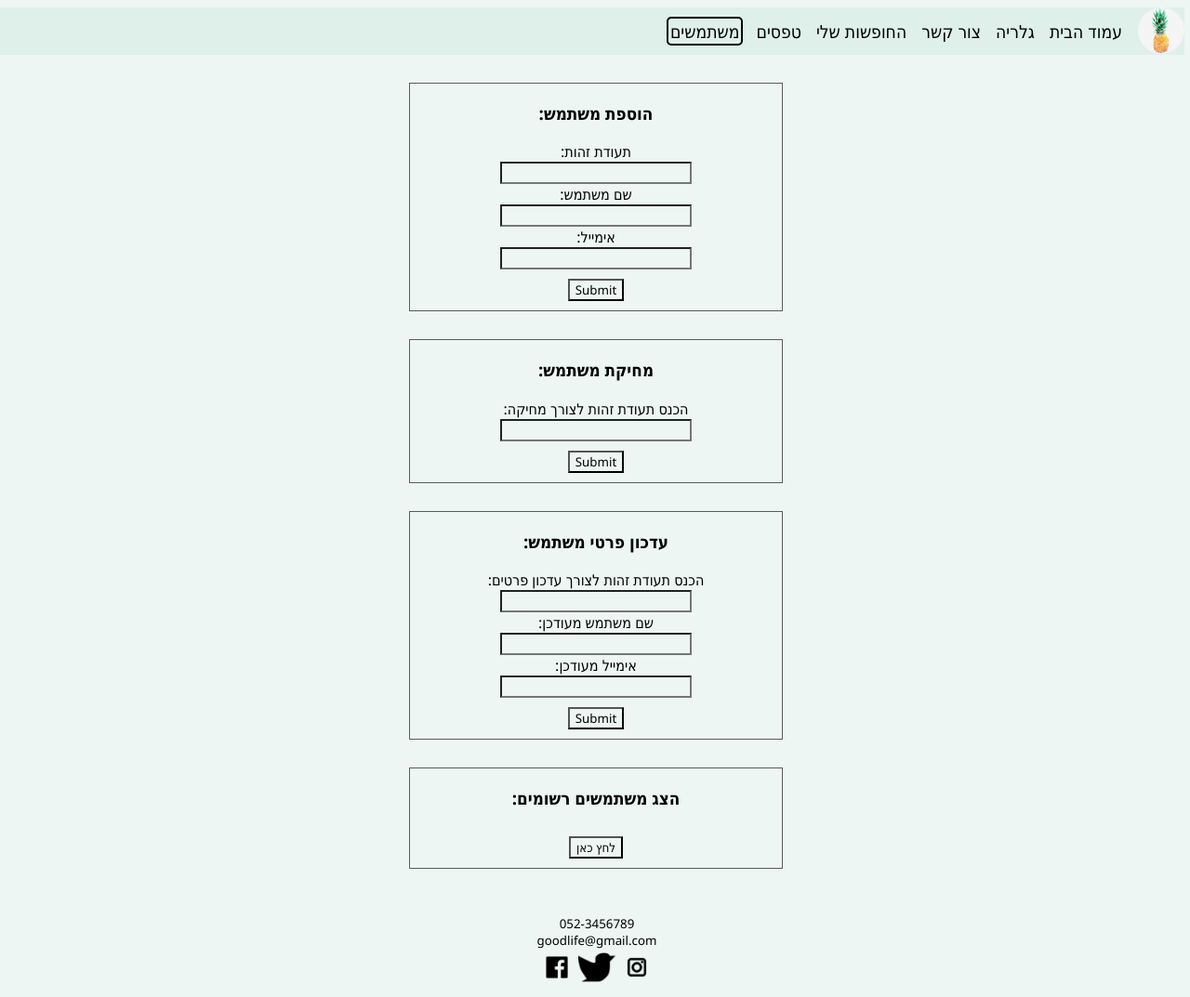
After one commit to OfirLuke/Server, a Flask app: page /assignment4 in a window 1280 px wide. The commit adds this page. Shown: the whole page at 93% size. Run offline with Flask 2, Linux system fonts and the light colour scheme.

Commit message:
ass3 ready, missing ass4 part c

```diff
--- a/app.py
+++ b/app.py
@@ -1,4 +1,5 @@
 from flask import Flask, redirect, render_template, url_for, request, session
+import mysql.connector
 
 app = Flask(__name__)
 from forms_data import users
@@ -39,7 +40,7 @@ def assignment3_1_page():
 @app.route('/assignment3_2', methods=['GET', 'POST'])
 def assignment3_2_page():
     current_users = {}
-    registration_data = {}
+    message = ''
 
     if 'search' in request.args:
         search_data = request.args['search']
@@ -55,22 +56,30 @@ def assignment3_2_page():
     if request.method == 'POST' and len(request.form) > 0:
         user_name = request.form['userName']
         user_email = request.form['email']
-        session['username'] = user_name
-        session['logedin'] = True
 
-        num_of_users = len(users) + 1
-        new_user_key = 'user{user_number}'.format(user_number=num_of_users)
+        user_registered = False
+        for user, data in users.items():
+            if user_email == data["email"]:
+                message = "אימייל זה כבר קיים במערכת!"
+                user_registered = True
+                break
 
-        users.update({
-            new_user_key: {
-                'name': user_name,
-                'email': user_email
-            }
-        })
+        if not user_registered:
+            session['username'] = user_name
+            session['logedin'] = True
+            message = 'משתמש נרשם בהצלחה!'
 
-        print(users)
+            num_of_users = len(users) + 1
+            new_user_key = 'user{user_number}'.format(user_number=num_of_users)
 
-    return render_template('assignment3_2.html', current_users=current_users, registration_data=registration_data)
+            users.update({
+                new_user_key: {
+                    'name': user_name,
+                    'email': user_email
+                }
+            })
+
+    return render_template('assignment3_2.html', current_users=current_users, message=message)
 
 @app.route('/log_out', methods=['GET', 'POST'])
 def logout_func():
@@ -79,5 +88,10 @@ def logout_func():
     session.clear()
     return redirect('/assignment3_2')
 
+###### Pages
+## assignment4
+from pages.assignment4.assignment4 import assignment_4
+app.register_blueprint(assignment_4)
+
 if __name__ == '__main__':
     app.run(debug=True)
--- /dev/null
+++ b/pages/assignment4/assignment4.py
@@ -0,0 +1,162 @@
+from flask import Blueprint, render_template, request, jsonify
+import requests
+import mysql.connector
+
+# assignment4 blueprint definition
+assignment_4 = Blueprint('assignment_4', __name__, static_folder='', template_folder='templates')
+
+# Routes
+@assignment_4.route('/assignment4')
+def redirect_homepage():
+    return render_template('assignment4.html')
+
+# ------------------------------------------------- #
+# ------------- DATABASE CONNECTION --------------- #
+# ------------------------------------------------- #
+def interact_db(query, query_type: str):
+    return_value = False
+    connection = mysql.connector.connect(host='localhost',
+                                         user='root',
+                                         passwd='root',
+                                         database='myflaskappdb')
+    cursor = connection.cursor(named_tuple=True)
+
+    try:
+        cursor.execute(query)
+    except Exception as e:
+        print(e)
+
+    if query_type == 'commit':
+        # Use for INSERT, UPDATE, DELETE statements.
+        # Returns: The number of rows affected by the query (a non-negative int).
+        connection.commit()
+        return_value = True
+
+    if query_type == 'fetch':
+        # Use for SELECT statement.
+        # Returns: False if the query failed, or the result of the query if it succeeded.
+        query_result = cursor.fetchall()
+        return_value = query_result
+
+    connection.close()
+    cursor.close()
+    return return_value
+
+# ------------------------------------------------- #
+# -------------------- INSERT --------------------- #
+# ------------------------------------------------- #
+@assignment_4.route('/insert_user', methods=['POST'])
+def insert_user():
+    user_id = request.form['user-id']
+    user_name = request.form['user-name']
+    user_email = request.form['user-email']
+
+    ## select all user:
+    query = 'select * from users'
+    users_list = interact_db(query, query_type='fetch')
+
+    message_for_user = 'משתמש נרשם בהצלחה!'
+    for user in users_list:
+        if user.id == int(user_id):
+            message_for_user = 'תעודת הזהות כבר קיימת במאגר!'
+
+    query = "INSERT INTO users(id, name, email) VALUES ('%s', '%s', '%s')" % (user_id, user_name, user_email)
+    interact_db(query=query, query_type='commit')
+    return render_template('/assignment4.html', message_for_insert=message_for_user)
+# ------------------------------------------------- #
+# ------------------------------------------------- #
+
+# ------------------------------------------------- #
+# -------------------- DELETE --------------------- #
+# ------------------------------------------------- #
+@assignment_4.route('/delete_user', methods=['POST'])
+def delete_user_func():
+    user_id = request.form['user-id-delete']
+
+    ## select all user:
+    query = 'select * from users'
+    users_list = interact_db(query, query_type='fetch')
+
+    message_for_user = 'תעודת הזהות לא קיימת במאגר!'
+
+    for user in users_list:
+        if user.id == int(user_id):
+            message_for_user = 'משתמש נמחק בהצלחה!'
+
+    query = "DELETE FROM users WHERE id='%s';" % user_id
+    interact_db(query, query_type='commit')
+    return render_template('/assignment4.html', message_for_delete=message_for_user)
+# ------------------------------------------------- #
+# ------------------------------------------------- #
+
+
+# ------------------------------------------------- #
+# -------------------- UPDATE --------------------- #
+# ------------------------------------------------- #
+@assignment_4.route('/update_user', methods=['POST'])
+def update_user_func():
+    message_for_user = ""
+    user_id = request.form['user-id-update']
+    user_name = request.form['user-name-update']
+    user_email = request.form['user-email-update']
+    if(user_name != "" and user_email != ""):
+        query = "UPDATE users SET name='%s', email='%s' WHERE id='%s'" % (user_name, user_email, user_id)
+        message_for_user = "שם משתמש ואימייל עודכנו!"
+    elif(user_name != "" and user_email == ""):
+        query = "UPDATE users SET name='%s' WHERE id='%s'" % (user_name, user_id)
+        message_for_user = "שם משתמש עודכן!"
+    elif (user_name == "" and user_email != ""):
+        query = "UPDATE users SET email='%s' WHERE id='%s'" % (user_email, user_id)
+        message_for_user = "אימייל עודכן!"
+    else:
+        message_for_user = "לא הוכנסו ערכים לשינוי!"
+        return render_template('/assignment4.html', message_for_user=message_for_user)
+
+    interact_db(query, query_type='commit')
+    return render_template('/assignment4.html', message_for_user=message_for_user)
+# ------------------------------------------------- #
+# ------------------------------------------------- #
+
+# ------------------------------------------------- #
+# ------------------- SELECT ---------------------- #
+# ------------------------------------------------- #
+@assignment_4.route('/select-users')
+def select_users():
+    query = 'select * from users'
+    users_list = interact_db(query, query_type='fetch')
+    print(users_list)
+    return render_template('assignment4.html', users=users_list)
+# ------------------------------------------------- #
+# ------------------------------------------------- #
+
+# ------------------------------------------------- #
+# -------------  --- SELECT-JSON ------------------ #
+# ------------------------------------------------- #
+@assignment_4.route('/assignment4/users')
+def select_users_json():
+    query = 'select * from users'
+    users_list = interact_db(query, query_type='fetch')
+
+    users_object = {}
+    for row in users_list:
+        print(row)
+        users_object[row.id] = {
+            'id': row.id,
+            'name': row.name,
+            'email': row.email,
+        }
+
+    print(users_object)
+    return jsonify(users_object)
+# ------------------------------------------------- #
+# ------------------------------------------------- #
+
+@assignment_4.route('/assignment4/outer_source')
+def outer_source():
+    return render_template('assignment4_outer_source.html')
+
+@assignment_4.route('/assignment4/outer_source/fetch_from_backend')
+def outer_source_fetch_data():
+    user_number = request.args['user_number_2']
+    res = requests.get(f"https://reqres.in/api/users/{user_number}")
+    return render_template('assignment4_outer_source.html', request_data=res.json()['data'])
--- /dev/null
+++ b/pages/assignment4/templates/assignment4.html
@@ -0,0 +1,88 @@
+{% extends 'base.html' %}
+{% set title='Users Forms' %}
+{% block title %}
+{{ title }}
+{% endblock %}
+
+{% block content %}
+    <link rel="stylesheet" href={{ url_for('static', filename='static/assignment4.css') }}>
+    <div class="form-style">
+        <form class="form-style-2" action="/insert_user" method="post">
+            <h3>הוספת משתמש:</h3>
+          <label id="user-id" for="user-id">תעודת זהות:</label> <br>
+          <input type="number" name="user-id" required> <br>
+          <label id="user-name" for="user-name">שם משתמש:</label> <br>
+          <input type="text" name="user-name" required> <br>
+          <label id="user-email" for="user-email">אימייל:</label> <br>
+          <input type="email" name="user-email" required> <br>
+          <input class="button" type="submit">
+        </form>
+    </div>
+
+    <h4>
+        {{
+            message_for_insert
+        }}
+    </h4>
+
+    <div class="form-style">
+        <form class="form-style-2" action="/delete_user" method="post">
+            <h3>מחיקת משתמש:</h3>
+            <label id="user-id-delete" for="user-id">הכנס תעודת זהות לצורך מחיקה:</label> <br>
+          <input type="number" name="user-id-delete" required> <br>
+          <input class="button" type="submit">
+      </form>
+    </div>
+    <h4>
+        {{
+            message_for_delete
+        }}
+    </h4>
+
+    <div class="form-style">
+        <form class="form-style-2" action="/update_user" method="post">
+            <h3>עדכון פרטי משתמש:</h3>
+          <label id="user-id-update" for="user-id-update">הכנס תעודת זהות לצורך עדכון פרטים:</label> <br>
+          <input type="number" name="user-id-update" required> <br>
+          <label id="user-name-update" for="user-name-update">שם משתמש מעודכן:</label> <br>
+          <input type="text" name="user-name-update"> <br>
+          <label id="user-email-update" for="user-email-update">אימייל מעודכן:</label> <br>
+          <input type="email" name="user-email-update"> <br>
+          <input class="button" type="submit">
+        </form>
+    </div>
+    <h4>
+        {{
+            message_for_user
+        }}
+    </h4>
+
+    <div class="form-style">
+        <form class="form-style-2" action="/select-users" method="get">
+            <h3>הצג משתמשים רשומים:</h3>
+            <input class="button" type="submit" value="לחץ כאן">
+        </form>
+    </div>
+
+    {% for user in users %}
+        <div class="container">
+            <h4><span class="user_details">שם משתמש:</span> {{ user.name }}, <span class="user_details">אימייל:</span>{{ user.email }}</h4>
+        </div>
+    {% endfor %}
+
+    <footer class="footer">
+        <div id="phone">
+            <label>052-3456789</label>
+        </div>
+        <span>goodlife@gmail.com</span>
+        <div id="logos">
+            <img class="logo" src="../static/insta-logo.png" />
+            <img class="logo" src="../static/twiter-logo.png" />
+            <img class="logo" src="../static/facebook-logo.png" />
+        </div>
+    </footer>
+{% endblock %}
+
+{% block script %}
+  {{ super() }}
+{% endblock %}
--- a/static/task2.css
+++ b/static/task2.css
@@ -224,3 +224,14 @@ a:hover {
         transform: translateY(0%);
     }
 }
+
+/*-------------------------------------------------------------------*/
+/*---------------------------ASSIGNMENT4.CSS---------------------*/
+/*------------------------------------------------------------------*/
+
+.form-style-2 {
+    align-items: center;
+    margin-top: 30px;
+    border: 1px solid #5b5b5b;
+    width: 100%;
+}
--- a/templates/assignment3_2.html
+++ b/templates/assignment3_2.html
@@ -9,7 +9,6 @@
       <form class="search" action="#" method="get">
         <label id="search" for="search">חפש:</label> <br>
         <input id="search" type="text" name="search"> <br>
-<!--        <label id="submit" name="submit">Submit</label>-->
         <input class="button" type="submit">
     </form>
 </div>
@@ -37,8 +36,9 @@
                 <input class="button" type="submit">
             </form>
         </div>
+    {% endif %}
 
-    {% endif %}
+    {{message}}
 
     <footer class="footer footerAss">
         <div id="phone">
--- a/templates/base.html
+++ b/templates/base.html
@@ -5,8 +5,8 @@
     <meta http-equiv="X-UA-Compatible" content="IE=edge">
     <meta name="viewport" content="width=device-width, initial-scale=1.0">
     <title>{% block title %}{{title}}{% endblock %}</title>
-    <link rel="stylesheet" href="../static/task2.css">
     <script src="../static/task2.js"></script>
+    <link rel="stylesheet" href={{ url_for('static', filename='task2.css') }} />
 </head>
 <body>
 {% include 'header.html' %}
--- a/templates/header.html
+++ b/templates/header.html
@@ -17,6 +17,9 @@
                 <li>
                     <a class="nav-element" href="./assignment3_2">טפסים</a>
                 </li>
+                <li>
+                    <a class="nav-element" href="./assignment4">משתמשים</a>
+                </li>
             </ul>
         </nav>
     </header>
```
Also changed, not shown: pages/assignment4/static/assignment4.js (added, +16 -0 lines), pages/assignment4/templates/assignment4_outer_source.html (added, +51 -0 lines), pages/assignment4/static/assignment4.css (added). Lines whose indentation alone changed are shown as unchanged.
